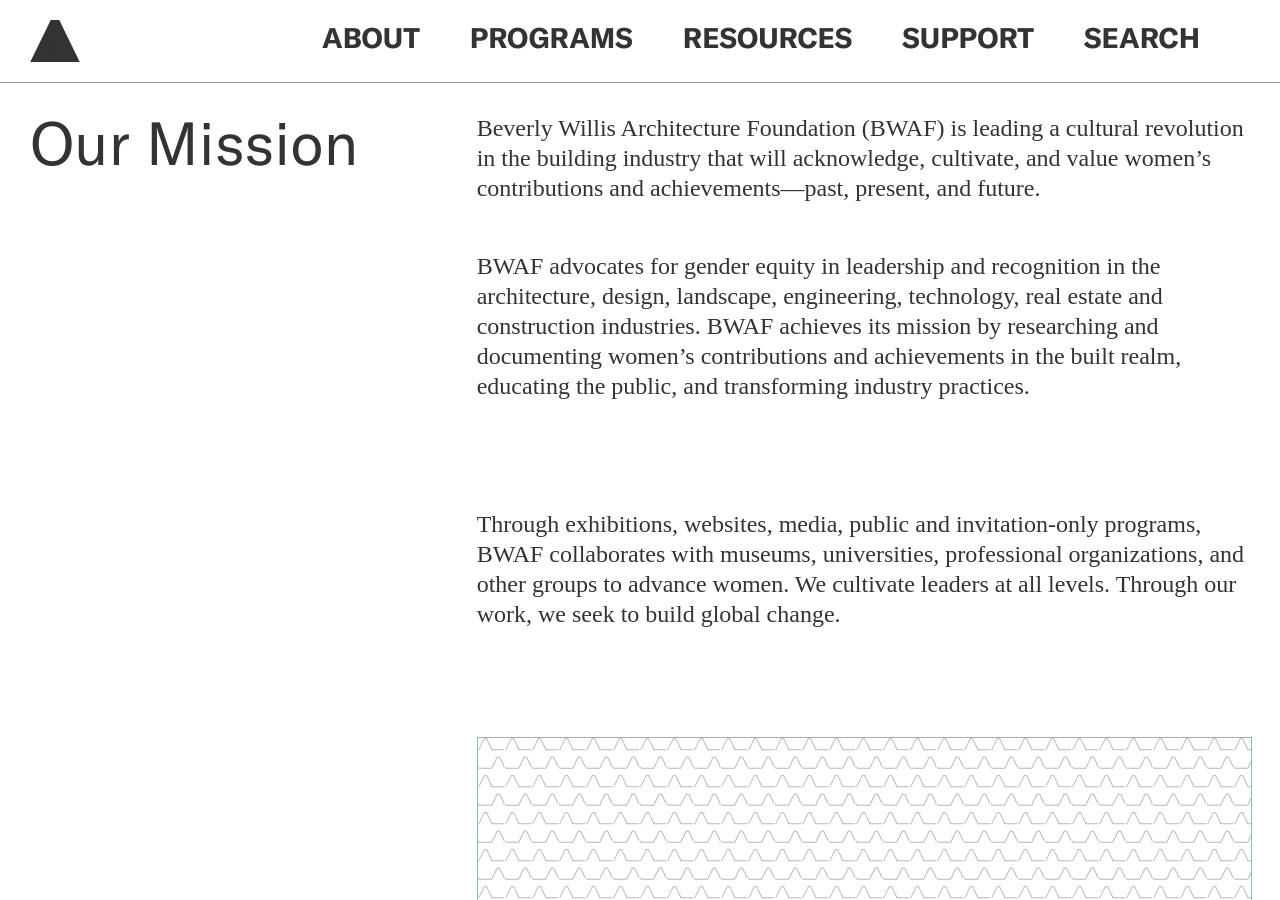
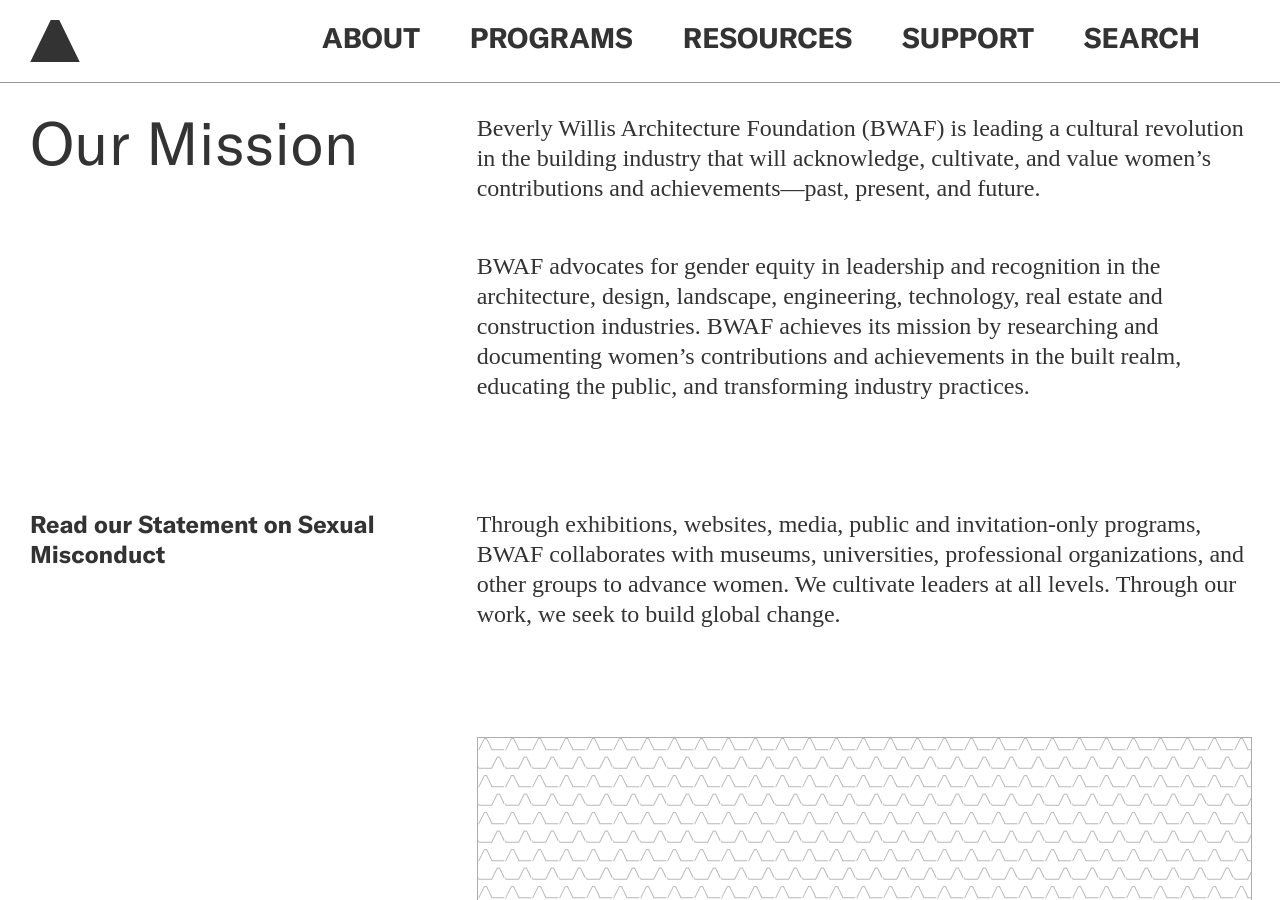
Before and after one commit to jengalas/bwaf-bbw, a Jekyll site: the page built from about/mission.html, in a window 1280 px wide and 900 px high. Built offline with Jekyll 4.4.1, drawn with Linux system fonts in a browser that asks for light colours; some web fonts are replaced.

Commit message:
Update from Forestry.io Aislinn McNamara updated about/mission.html

```diff
--- a/about/mission.html
+++ b/about/mission.html
@@ -25,9 +25,9 @@
   include_left-hand_column_text_: true
   section_break: false
   lefthand_text:
-    header_type: ''
-    text: ''
-    download: ''
+    header_type: Text with Download
+    text: Read our Statement on Sexual Misconduct
+    download: https://www.dropbox.com/s/vsx39amlcbrdepe/BWAF%20Statement%20on%20Sexual%20Misconduct.pdf?dl=0
     link_url: ''
     link_text: ''
 - template: image-block
```
